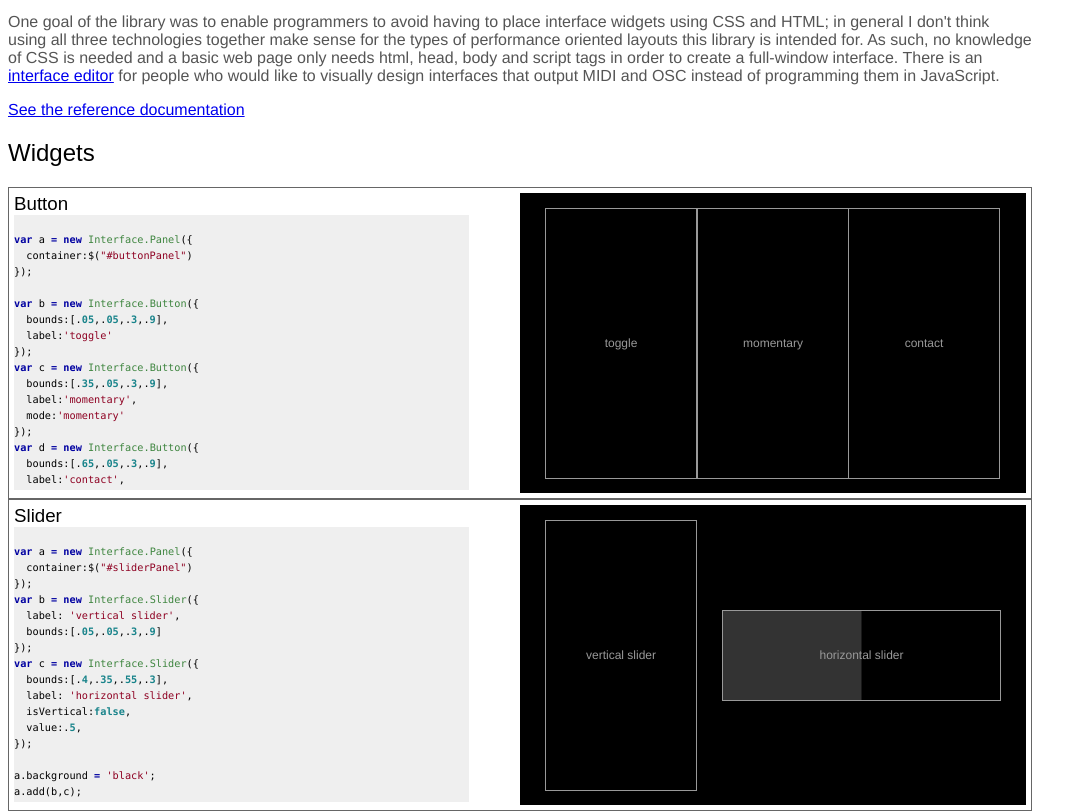
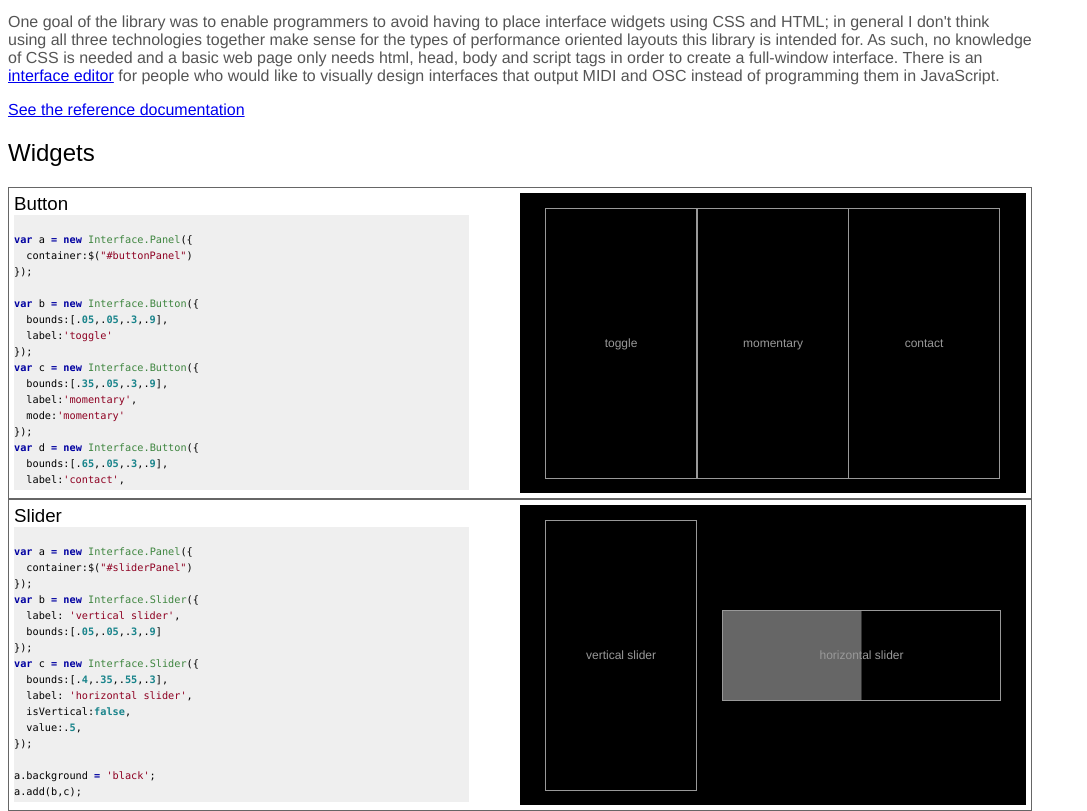
Before and after one commit to charlieroberts/interface.js, a plain HTML site: page index.html in a window 1280 px wide. Shown: the part 123-934 px from the top of the page, without its empty margins (0-1087 px from the left). Drawn offline with Linux system fonts and the light colour scheme.

Commit message:
changing default colors slightly and changing index title

```diff
--- a/index.html
+++ b/index.html
@@ -1,6 +1,6 @@
 <html>
 <head>
-  <title>interface test</title>
+  <title>Interface.js</title>
   <script src="rainbow-custom.min.js"></script>
   <script src="zepto.js"></script>
   <script src="interface.js"></script>
--- a/interface.js
+++ b/interface.js
@@ -371,20 +371,12 @@ Interface.Panel = function() {
           this.children.splice( this.children.indexOf(widget.children[i]) );
         }
       }else{
-        console.log(this.children, this.children.indexOf( widget ) );
         if(this.children.indexOf( widget ) > -1) {
           this.children.splice( this.children.indexOf( widget ) );
           if(typeof widget.remove === 'function') widget.remove();
         }
-        console.log("DELETED", this.children.indexOf( widget ) )
-      }
-
-    },
-
-    /*setBackgroundColor : function(color) {
-      this.backgroundColor = color;
-      $(this.container).css({ backgroundColor:color });
-    },*/
+      }
+    },
   });
 
   if(typeof arguments[0] !== 'undefined') Interface.extend(this, arguments[0]);
@@ -395,7 +387,7 @@ Interface.Panel = function() {
   this.timer = setInterval( function() { self.draw(); }, Math.round(1000 / this.fps) );
 
   var childBackground ='#000',
-      childFill = '#333',
+      childFill = '#666',
       childStroke = '#999',
       background = 'transparent',
       self = this,
```
